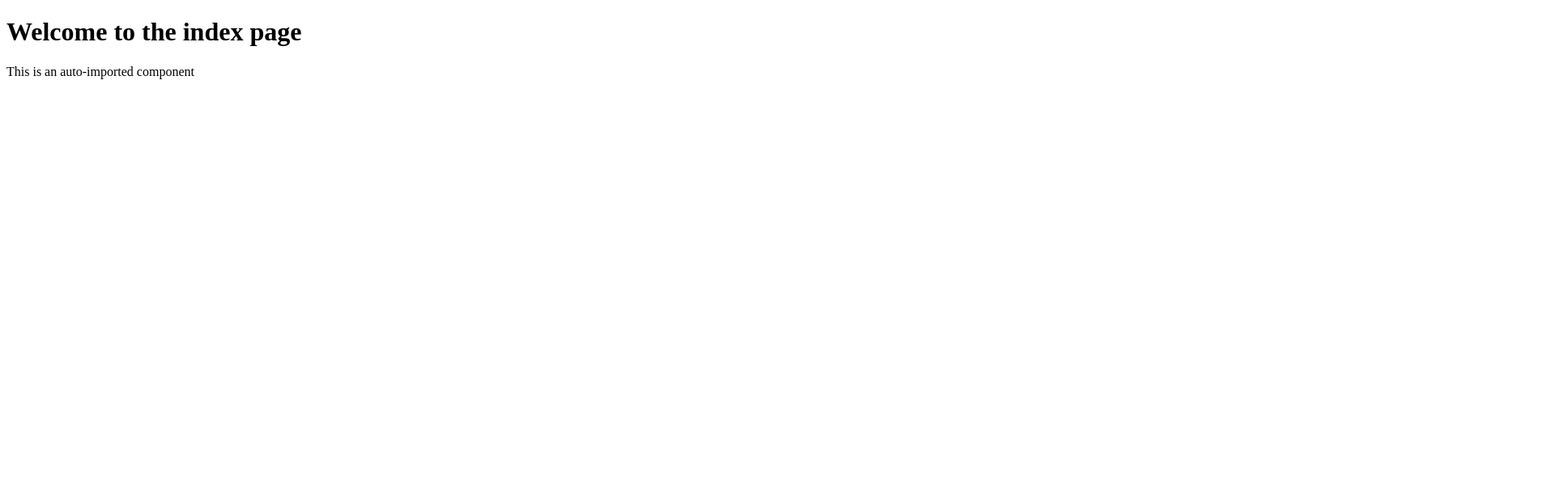
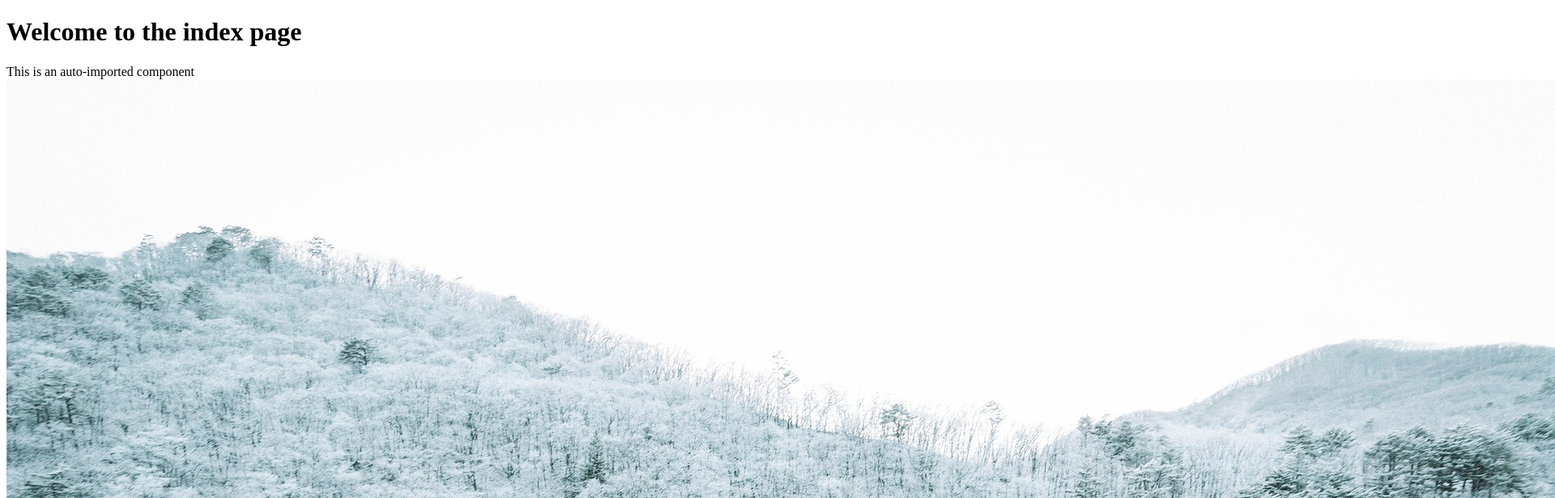
Before and after one commit to Faez-B/openAI-integration, a Nuxt app: page / in a window 1280 px wide. Shown: the top 616 px of the page at 81% size, 1920 px wide, since content can reach past the window. Built offline with nearby package versions, Linux system fonts and the light colour scheme.

Commit message:
Asset img

```diff
--- a/app.vue
+++ b/app.vue
@@ -19,5 +19,9 @@
 
     <NuxtPage />
 
+    <!-- In Dev : Only works if image is in folder assets/ (which itself is located in the root of the Nuxt project) -->
+    <!-- And if you've specified '~/assets' before the path of the image -->
+    <img src="~/assets/img/house.jpg" alt="Discover Nuxt 3 assets">
+
   </div>
 </template>
--- a/pages/index.vue
+++ b/pages/index.vue
@@ -5,4 +5,6 @@
         This is an auto-imported component
       </AppAlert>
     </div>
+
+    <!-- <img src="/img/house.png" alt="Discover Nuxt 3 assets"> -->
 </template>
```
Also changed, not shown: assets/img/house.jpg (added).
